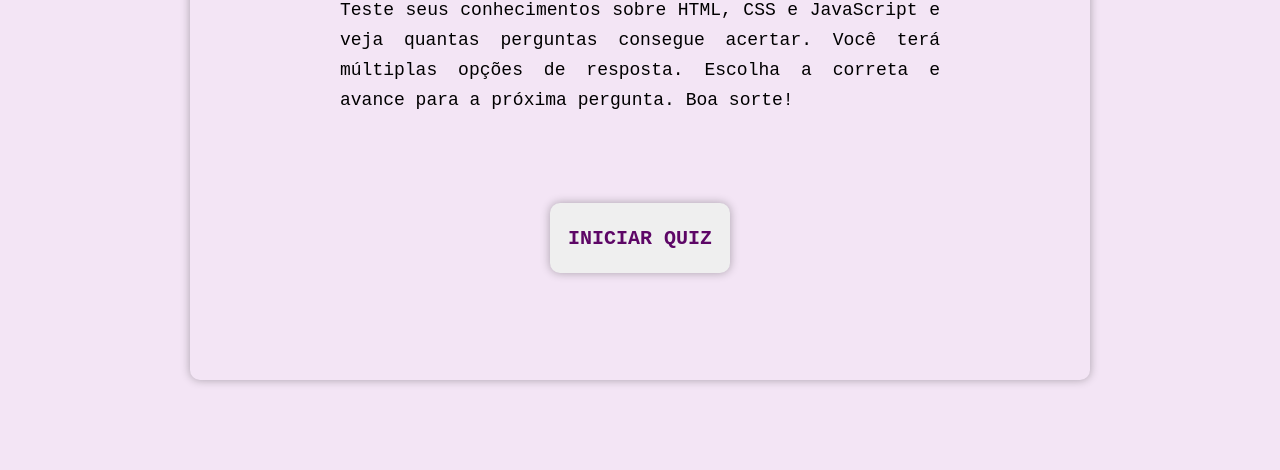
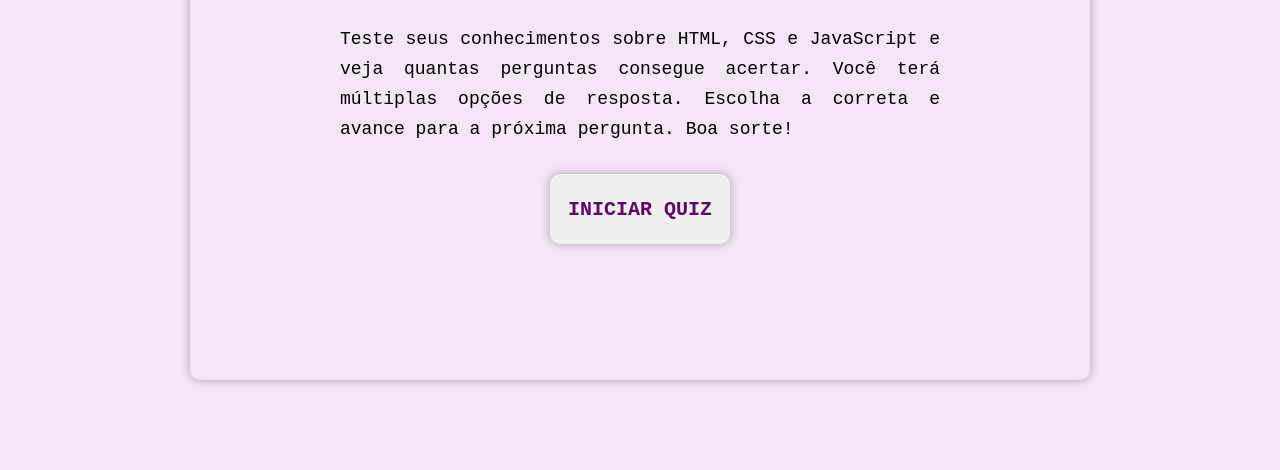
Before and after one commit to isabelleheven/DevQuiz, a plain HTML site: page index.html in a window 1280 px wide. Shown: the part 330-800 px from the top of the page. Drawn offline with Linux system fonts and the light colour scheme.

Commit message:
Update estilos.css
alterando margim bottom do paragrafo e do button

```diff
--- a/estilos.css
+++ b/estilos.css
@@ -59,7 +59,7 @@ header img{
     font-size: 18px;
     max-width: 600px;
     text-align: center;
-    margin-bottom: 38px;
+
 }
 
 #principal .texto-inicial{
@@ -67,7 +67,7 @@ header img{
 }
 
 #principal button{
-    margin-top: 50px;
+    margin-top: 30px;
     text-transform: uppercase;
     cursor: pointer;
     font-size: 20px;
```
